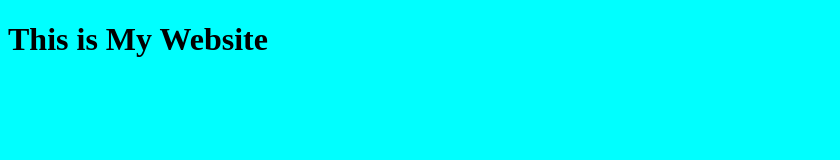
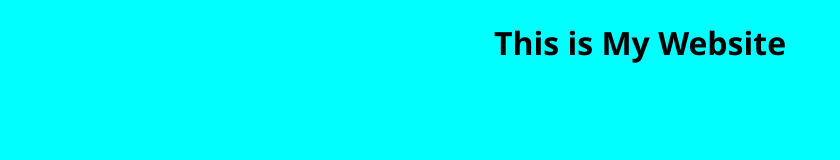
Before and after one commit to otirn/otirn.github.io, a plain HTML site: page index.html in a window 1280 px wide. Shown: the whole page, without its empty margins (0-840 px from the left). Drawn offline with Linux system fonts and the light colour scheme.

Commit message:
Update index.html

```diff
--- a/index.html
+++ b/index.html
@@ -5,6 +5,11 @@
         <style>
             body {
                 background-color: aqua;
+            }
+
+            h1 {
+                text-align: center;
+                font-family: 'Segoe UI', Tahoma, Geneva, Verdana, sans-serif;
             }
         </style>
     </head>
```
